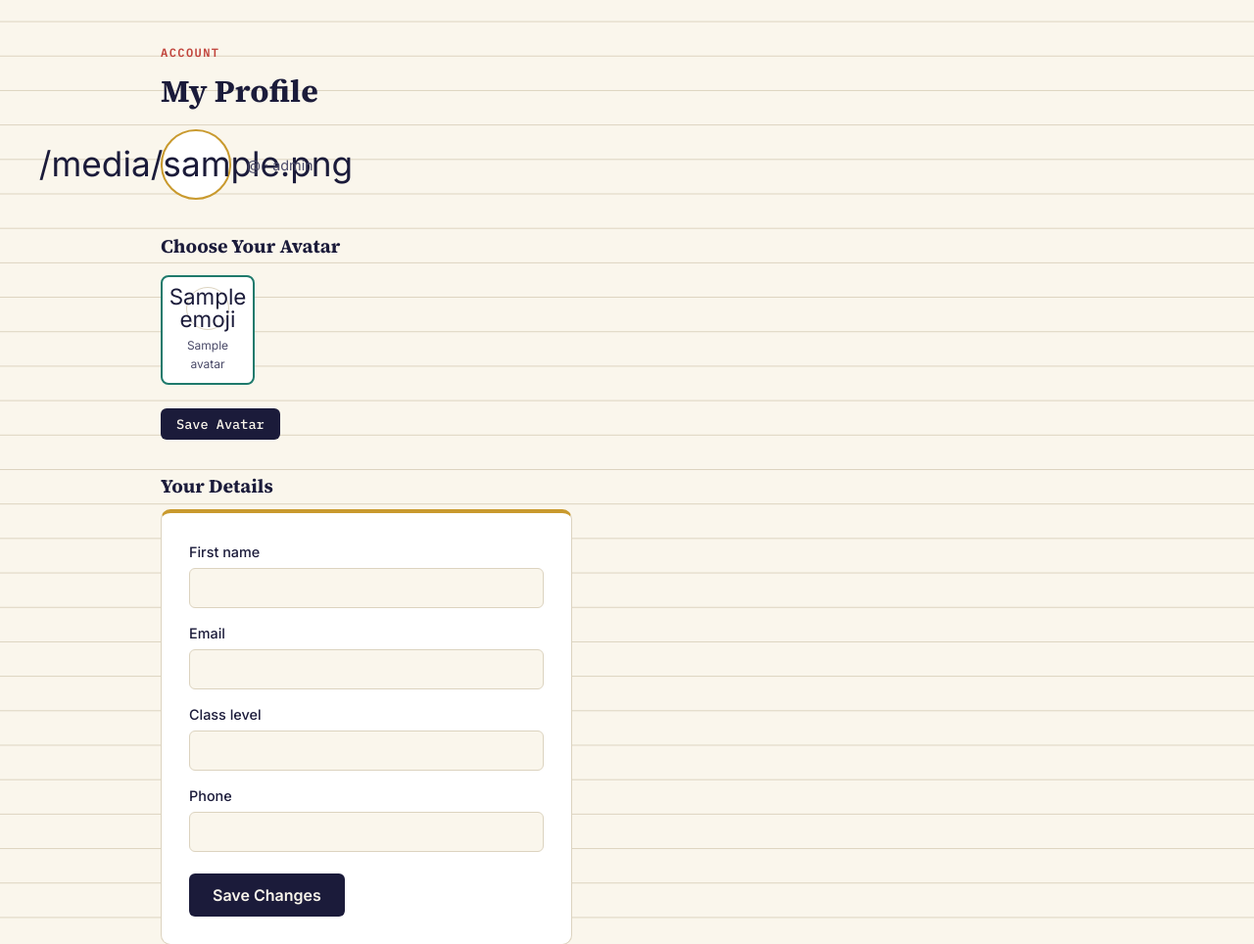
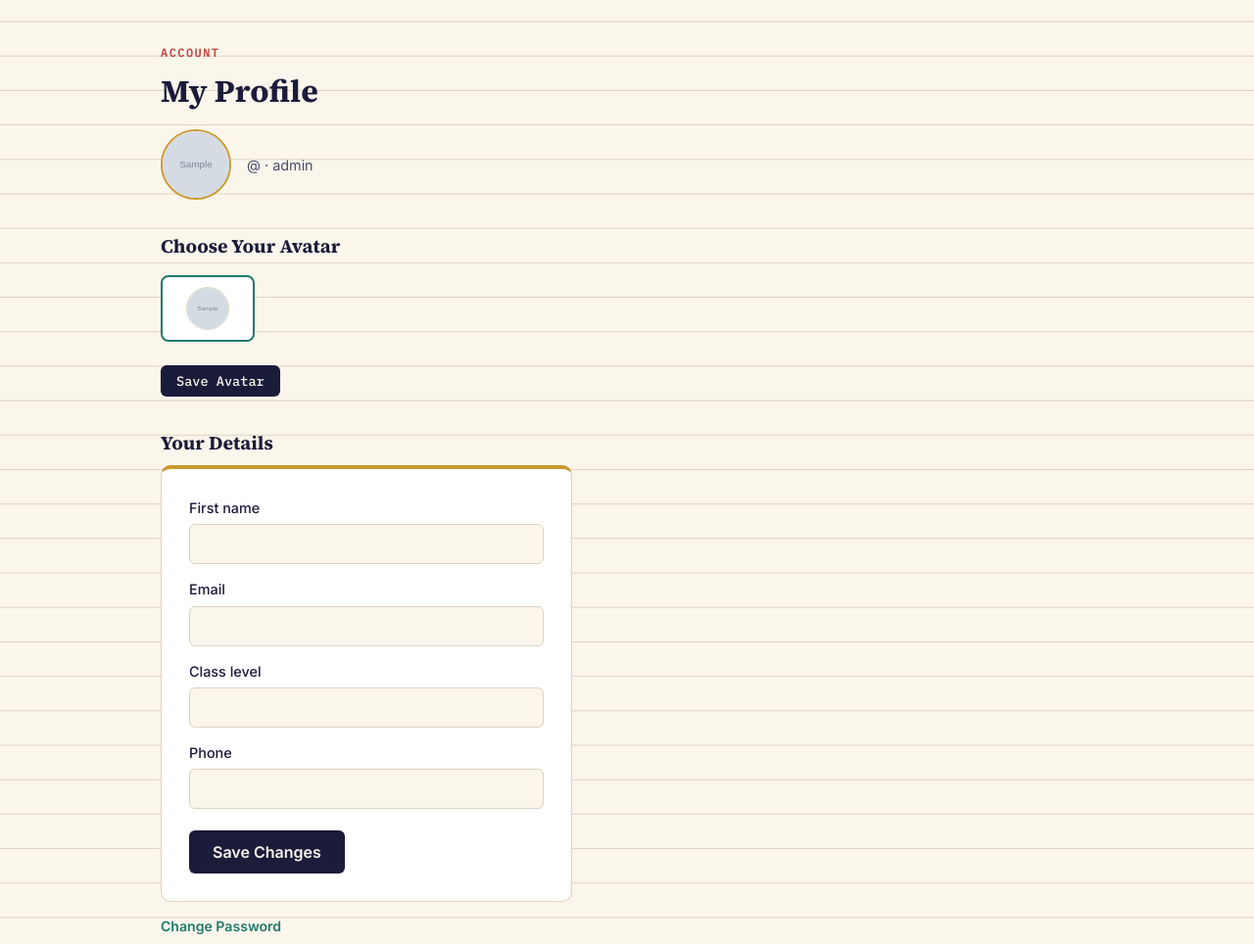
Before and after one commit to Saurabh-18-py/Eduportal, a Django app: template templates/accounts/profile.html in a window 1280 px wide. Shown: the part 84-1048 px from the top of the page at 98% size. Run offline with Django 3.2, Linux system fonts and the light colour scheme; the template is opened without the code that fills it: most values are stand-ins (such as "Sample title", 1, 10 or a date in 2020); grey boxes marked "Sample" are stand-in pictures; form fields are guessed from the names that the template uses.

Commit message:
Support real image avatars, hide avatar names from users

```diff
--- a/static/css/style.css
+++ b/static/css/style.css
@@ -346,6 +346,7 @@ h2 {
     border: 1px solid var(--rule);
     font-size: 1.4rem;
     line-height: 1;
+    object-fit: cover;
 }
 
 .avatar-badge-lg { width: 72px; height: 72px; font-size: 2.2rem; border: 2px solid var(--gold); }
--- a/templates/accounts/profile.html
+++ b/templates/accounts/profile.html
@@ -5,7 +5,13 @@
 <h1>My Profile</h1>
 
 <div class="profile-head">
-    <span class="avatar-badge avatar-badge-lg">{{ profile.avatar_emoji }}</span>
+    {% if profile.avatar.image %}
+        <img src="{{ profile.avatar.image.url }}" class="avatar-badge avatar-badge-lg" alt="">
+    {% elif profile.avatar.emoji %}
+        <span class="avatar-badge avatar-badge-lg">{{ profile.avatar.emoji }}</span>
+    {% else %}
+        <span class="avatar-badge avatar-badge-lg"></span>
+    {% endif %}
     <div>
         <p class="profile-name">{{ user.first_name|default:user.username }}</p>
         <p class="profile-sub">@{{ user.username }}{% if profile %} &middot; {{ profile.get_class_level_display }}{% endif %}</p>
@@ -25,8 +31,11 @@
                 {% if profile.avatar_id == avatar.id %}checked{% endif %}
                 onchange="this.form.requestSubmit(this.form.querySelector('[name=save_avatar]'))"
             >
-            <span class="avatar-badge">{{ avatar.emoji }}</span>
-            <span class="avatar-label">{{ avatar.name }}</span>
+            {% if avatar.image %}
+                <img src="{{ avatar.image.url }}" class="avatar-badge" alt="{{ avatar.name }}">
+            {% else %}
+                <span class="avatar-badge">{{ avatar.emoji }}</span>
+            {% endif %}
         </label>
         {% empty %}
         <p class="empty-note">No avatars added yet. Add some from the admin panel.</p>
--- a/templates/base.html
+++ b/templates/base.html
@@ -28,7 +28,11 @@
                 {% if user.is_authenticated %}
                     <a href="{% url 'mocktest:my_attempts' %}">My Results</a>
                     <a href="{% url 'accounts:profile' %}" class="nav-id">
-                        {% if user.profile %}<span class="avatar-badge nav-avatar">{{ user.profile.avatar_emoji }}</span>{% endif %}
+                        {% if user.profile.avatar.image %}
+                            <img src="{{ user.profile.avatar.image.url }}" class="avatar-badge nav-avatar" alt="">
+                        {% elif user.profile.avatar.emoji %}
+                            <span class="avatar-badge nav-avatar">{{ user.profile.avatar.emoji }}</span>
+                        {% endif %}
                         {{ user.username }}
                     </a>
                     <a href="{% url 'accounts:logout' %}">Logout</a>
```
Also changed, not shown: accounts/admin.py (+10 -1 lines), accounts/models.py (+7 -7 lines), accounts/migrations/0005_avatar_image_alter_avatar_emoji_alter_avatar_name.py (added).
